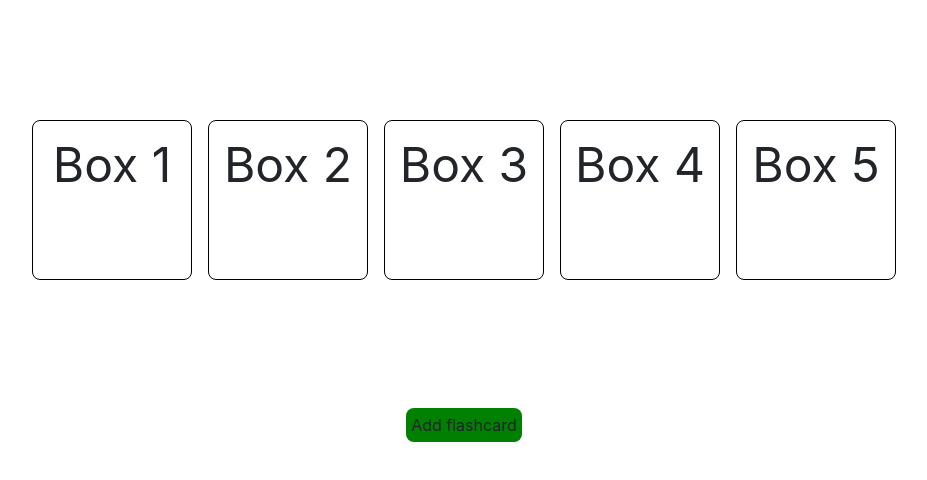
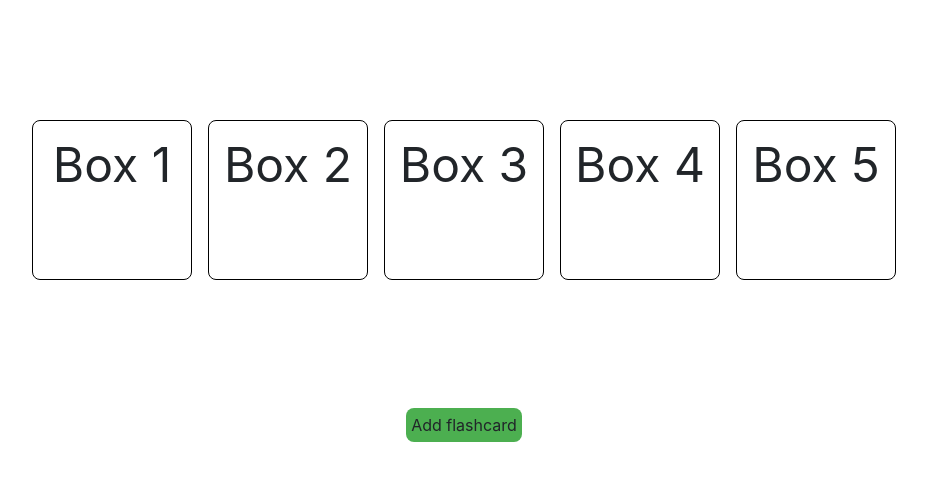
Before and after one commit to nurek-mateusz/Flashcards, an Angular app in the folder client/flashcards/: page /box in a window 1280 px wide. Shown: the top 480 px of the page, without its empty margins (176-1103 px from the left). Built offline with nearby package versions, Linux system fonts and the light colour scheme.

Commit message:
Change the green color of the buttons. Add a hover effect to the learning module.

```diff
--- a/client/flashcards/src/app/box/box.component.css
+++ b/client/flashcards/src/app/box/box.component.css
@@ -33,7 +33,7 @@
 }
 
 .green-button {
-    background-color: green;
+    background-color: #4CAF50;
     margin: .5rem;
     padding: .3rem;
     border-radius: .5rem;
--- a/client/flashcards/src/app/learning/learning.component.css
+++ b/client/flashcards/src/app/learning/learning.component.css
@@ -76,3 +76,14 @@
     width: 5.5rem;
     height: 5.5rem;
 }
+
+.i-know-button:hover {
+    background-color: rgba(76, 175, 79, 0.7);
+}
+.show-answer-button:hover {
+    background-color: rgba(30, 143, 255, 0.7);
+}
+
+.i-dont-know-button:hover {
+    background-color: rgba(255, 0, 0, 0.7);
+}
```
